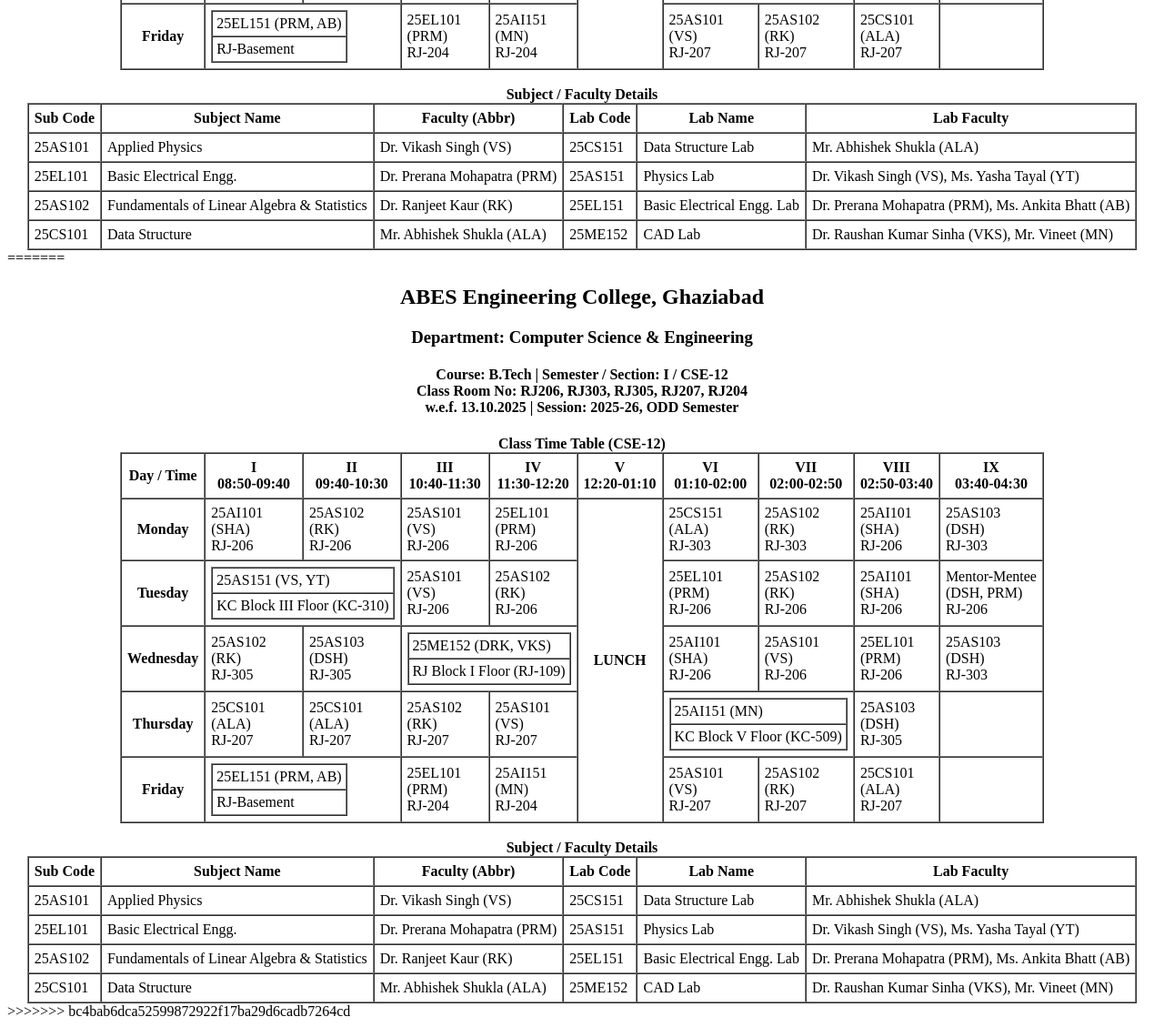
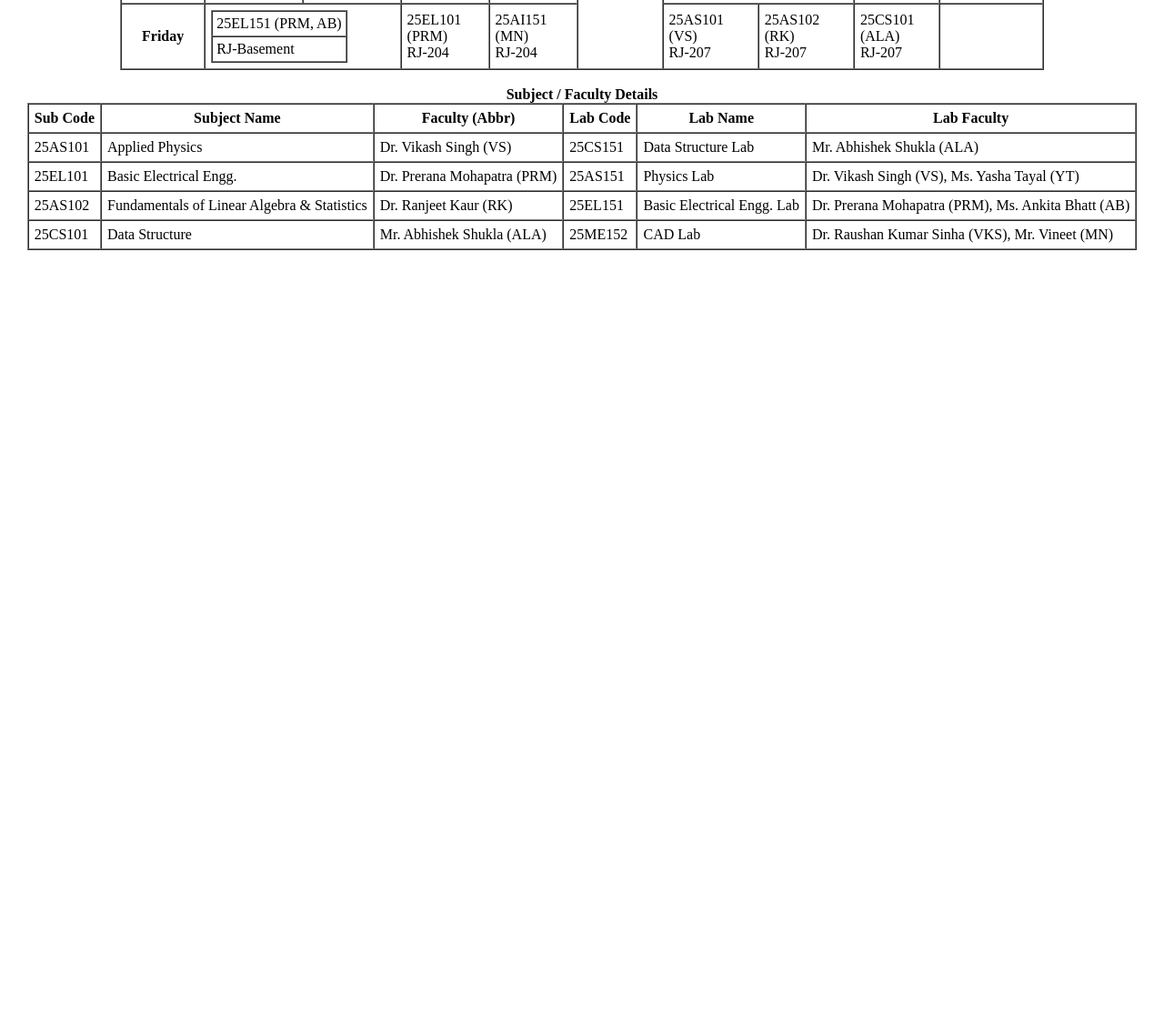
Before and after one commit to Akriti-Tyagi-2006/Akriti-Tyagi-Demo, a plain HTML site: page timetable.html in a window 1280 px wide. Shown: the part 560-1689 px from the top of the page at 91% size. After the commit the page ends 843 px from the top, so only its background shows below. Drawn offline with Linux system fonts and the light colour scheme.

```diff
--- a/timetable.html
+++ b/timetable.html
@@ -142,148 +142,3 @@
   </table>
 </body>
 </html>
-=======
-<!DOCTYPE html>
-<html lang="en">
-<head>
-  <meta charset="UTF-8">
-  <title>CSE-12 Class Time Table</title>
-</head>
-<body>
-  <h2 align="center">ABES Engineering College, Ghaziabad</h2>
-  <h3 align="center">Department: Computer Science & Engineering</h3>
-  <h4 align="center">
-    Course: B.Tech | Semester / Section: I / CSE-12 <br>
-    Class Room No: RJ206, RJ303, RJ305, RJ207, RJ204 <br>
-    w.e.f. 13.10.2025 | Session: 2025-26, ODD Semester
-  </h4>
-
-  <table border="1" cellspacing="0" cellpadding="6" align="center">
-    <caption><b>Class Time Table (CSE-12)</b></caption>
-    <tr>
-      <th>Day / Time</th>
-      <th>I<br>08:50-09:40</th>
-      <th>II<br>09:40-10:30</th>
-      <th>III<br>10:40-11:30</th>
-      <th>IV<br>11:30-12:20</th>
-      <th>V<br>12:20-01:10</th>
-      <th>VI<br>01:10-02:00</th>
-      <th>VII<br>02:00-02:50</th>
-      <th>VIII<br>02:50-03:40</th>
-      <th>IX<br>03:40-04:30</th>
-    </tr>
-
-    <!-- Monday -->
-    <tr>
-      <th>Monday</th>
-      <td>25AI101<br>(SHA)<br>RJ-206</td>
-      <td>25AS102<br>(RK)<br>RJ-206</td>
-      <td>25AS101<br>(VS)<br>RJ-206</td>
-      <td>25EL101<br>(PRM)<br>RJ-206</td>
-      <td rowspan="5" align="center"><b>LUNCH</b></td>
-      <td>25CS151<br>(ALA)<br>RJ-303</td>
-      <td>25AS102<br>(RK)<br>RJ-303</td>
-      <td>25AI101<br>(SHA)<br>RJ-206</td>
-      <td>25AS103<br>(DSH)<br>RJ-303</td>
-    </tr>
-
-    <!-- Tuesday -->
-    <tr>
-      <th>Tuesday</th>
-      <td colspan="2" rowspan="1">
-        <table border="1" cellpadding="4" cellspacing="0">
-          <tr><td>25AS151 (VS, YT)</td></tr>
-          <tr><td>KC Block III Floor (KC-310)</td></tr>
-        </table>
-      </td>
-      <td>25AS101<br>(VS)<br>RJ-206</td>
-      <td>25AS102<br>(RK)<br>RJ-206</td>
-      <td>25EL101<br>(PRM)<br>RJ-206</td>
-      <td>25AS102<br>(RK)<br>RJ-206</td>
-      <td>25AI101<br>(SHA)<br>RJ-206</td>
-      <td>
-        Mentor-Mentee<br>(DSH, PRM)<br>RJ-206
-      </td>
-    </tr>
-
-    <!-- Wednesday -->
-    <tr>
-      <th>Wednesday</th>
-      <td>25AS102<br>(RK)<br>RJ-305</td>
-      <td>25AS103<br>(DSH)<br>RJ-305</td>
-      <td colspan="2">
-        <table border="1" cellpadding="4" cellspacing="0">
-          <tr><td>25ME152 (DRK, VKS)</td></tr>
-          <tr><td>RJ Block I Floor (RJ-109)</td></tr>
-        </table>
-      </td>
-      <td>25AI101<br>(SHA)<br>RJ-206</td>
-      <td>25AS101<br>(VS)<br>RJ-206</td>
-      <td>25EL101<br>(PRM)<br>RJ-206</td>
-      <td>25AS103<br>(DSH)<br>RJ-303</td>
-    </tr>
-
-    <!-- Thursday -->
-    <tr>
-      <th>Thursday</th>
-      <td>25CS101<br>(ALA)<br>RJ-207</td>
-      <td>25CS101<br>(ALA)<br>RJ-207</td>
-      <td>25AS102<br>(RK)<br>RJ-207</td>
-      <td>25AS101<br>(VS)<br>RJ-207</td>
-      <td colspan="2">
-        <table border="1" cellpadding="4" cellspacing="0">
-          <tr><td>25AI151 (MN)</td></tr>
-          <tr><td>KC Block V Floor (KC-509)</td></tr>
-        </table>
-      </td>
-      <td>25AS103<br>(DSH)<br>RJ-305</td>
-      <td></td>
-    </tr>
-
-    <!-- Friday -->
-    <tr>
-      <th>Friday</th>
-      <td colspan="2">
-        <table border="1" cellpadding="4" cellspacing="0">
-          <tr><td>25EL151 (PRM, AB)</td></tr>
-          <tr><td>RJ-Basement</td></tr>
-        </table>
-      </td>
-      <td>25EL101<br>(PRM)<br>RJ-204</td>
-      <td>25AI151<br>(MN)<br>RJ-204</td>
-      <td>25AS101<br>(VS)<br>RJ-207</td>
-      <td>25AS102<br>(RK)<br>RJ-207</td>
-      <td>25CS101<br>(ALA)<br>RJ-207</td>
-      <td></td>
-    </tr>
-  </table>
-
-  <br>
-
-  <!-- Subject Legend -->
-  <table border="1" cellpadding="6" cellspacing="0" align="center">
-    <caption><b>Subject / Faculty Details</b></caption>
-    <tr>
-      <th>Sub Code</th><th>Subject Name</th><th>Faculty (Abbr)</th>
-      <th>Lab Code</th><th>Lab Name</th><th>Lab Faculty</th>
-    </tr>
-    <tr>
-      <td>25AS101</td><td>Applied Physics</td><td>Dr. Vikash Singh (VS)</td>
-      <td>25CS151</td><td>Data Structure Lab</td><td>Mr. Abhishek Shukla (ALA)</td>
-    </tr>
-    <tr>
-      <td>25EL101</td><td>Basic Electrical Engg.</td><td>Dr. Prerana Mohapatra (PRM)</td>
-      <td>25AS151</td><td>Physics Lab</td><td>Dr. Vikash Singh (VS), Ms. Yasha Tayal (YT)</td>
-    </tr>
-    <tr>
-      <td>25AS102</td><td>Fundamentals of Linear Algebra & Statistics</td><td>Dr. Ranjeet Kaur (RK)</td>
-      <td>25EL151</td><td>Basic Electrical Engg. Lab</td><td>Dr. Prerana Mohapatra (PRM), Ms. Ankita Bhatt (AB)</td>
-    </tr>
-    <tr>
-      <td>25CS101</td><td>Data Structure</td><td>Mr. Abhishek Shukla (ALA)</td>
-      <td>25ME152</td><td>CAD Lab</td><td>Dr. Raushan Kumar Sinha (VKS), Mr. Vineet (MN)</td>
-    </tr>
-  </table>
-</body>
-</html>
->>>>>>> bc4bab6dca52599872922f17ba29d6cadb7264cd
```
Also changed, not shown: form.html (+3 -9 lines), iframe.html (+3 -18 lines), index.html (added, +33 -0 lines), list.html (added, +58 -0 lines).
